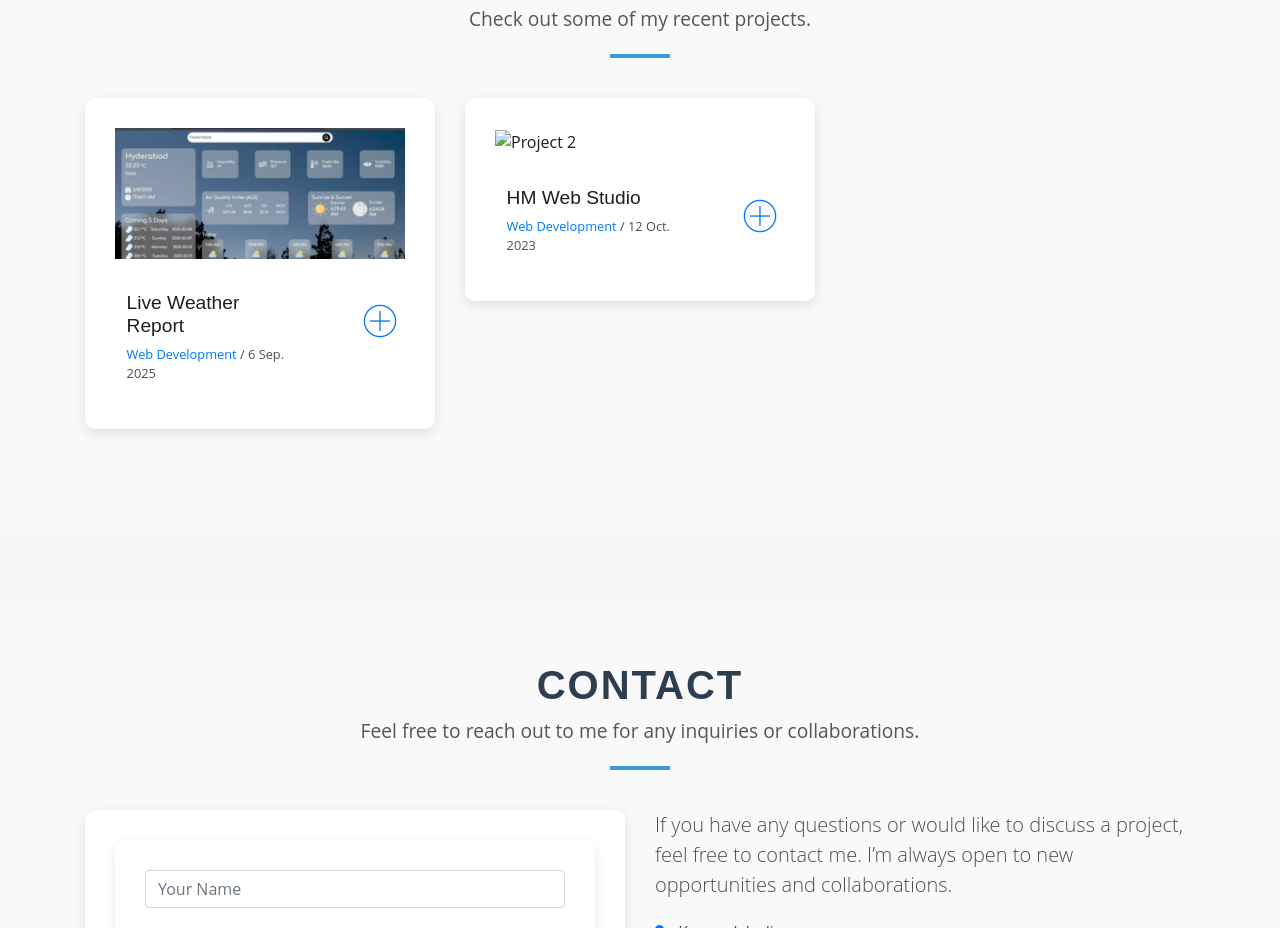
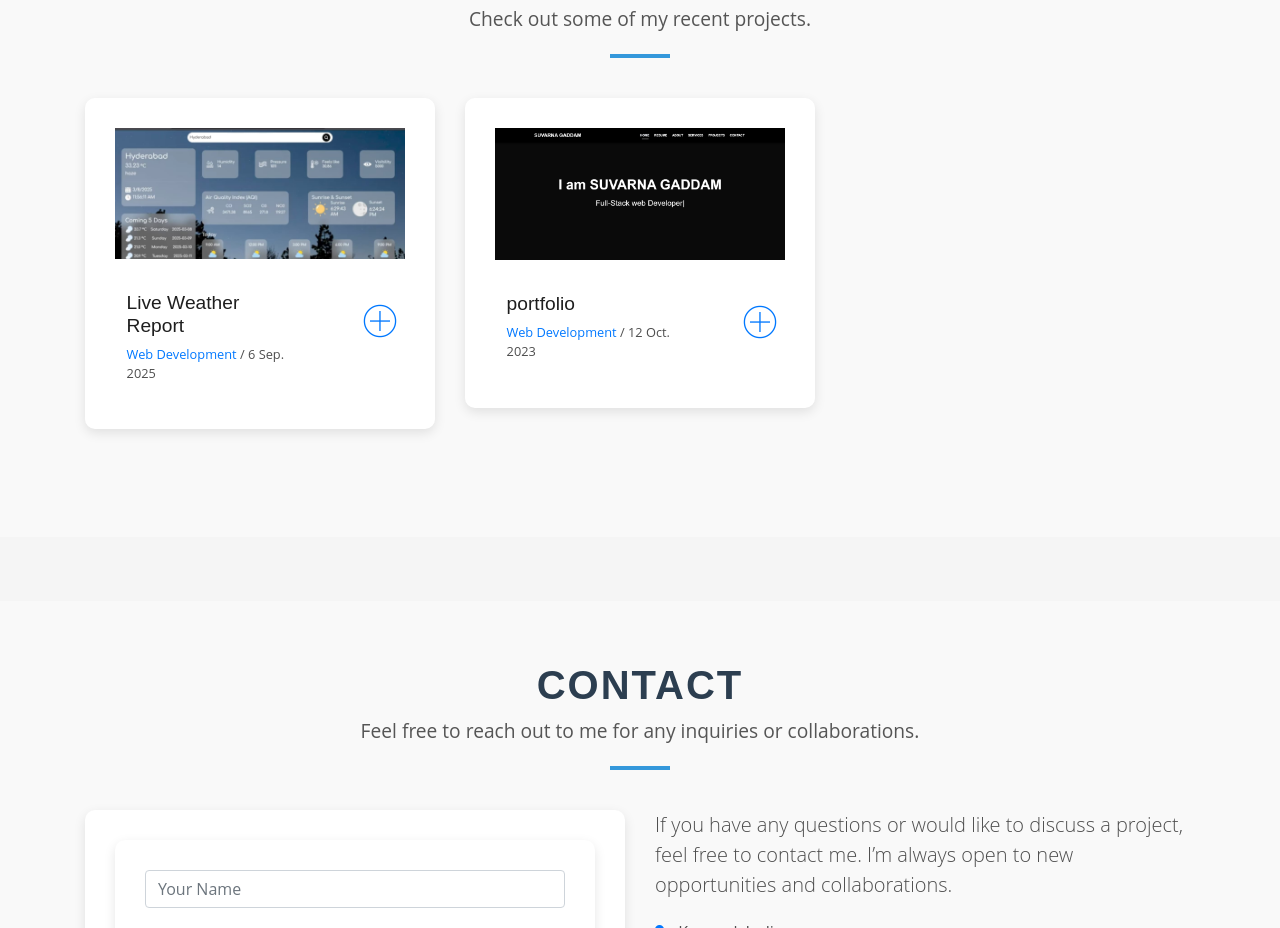
Before and after one commit to gaddam-suvarna/portfolio, a plain HTML site: page index.html in a window 1280 px wide. Shown: the part 3440-4368 px from the top of the page. Drawn offline with Linux system fonts and the light colour scheme; files whose address does not match are found by name.

Commit message:
portfolio img

```diff
--- a/index.html
+++ b/index.html
@@ -477,13 +477,13 @@
           <div class="work-box">
             <a href=" https://gaddam-suvarna.github.io/portfolio/" target="_blank">
               <div class="work-img">
-                <img src="C:/Users/suvar/Downloads/devfolio-master/devfolio-master/img/port 2.png" alt="Project 2"
+                <img src="portfolio.png" alt="Project 2"
                   class="img-fluid">
               </div>
               <div class="work-content">
                 <div class="row">
                   <div class="col-sm-8">
-                    <h2 class="w-title">HM Web Studio</h2>
+                    <h2 class="w-title">portfolio</h2>
                     <div class="w-more">
                       <span class="w-ctegory">Web Development</span> / <span class="w-date">12 Oct. 2023</span>
                     </div>
```
